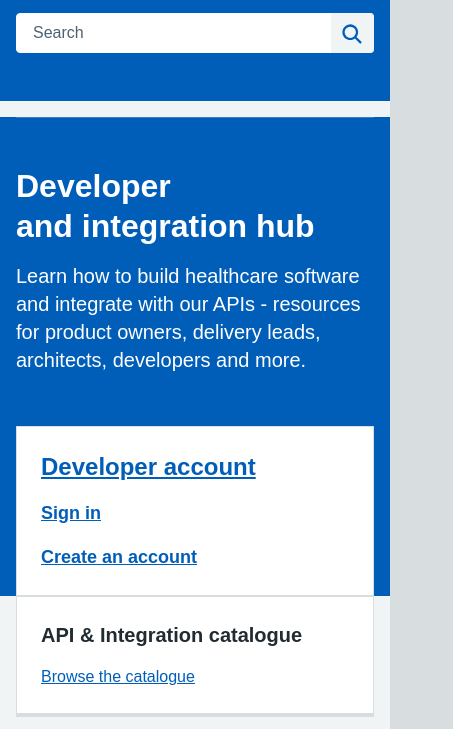
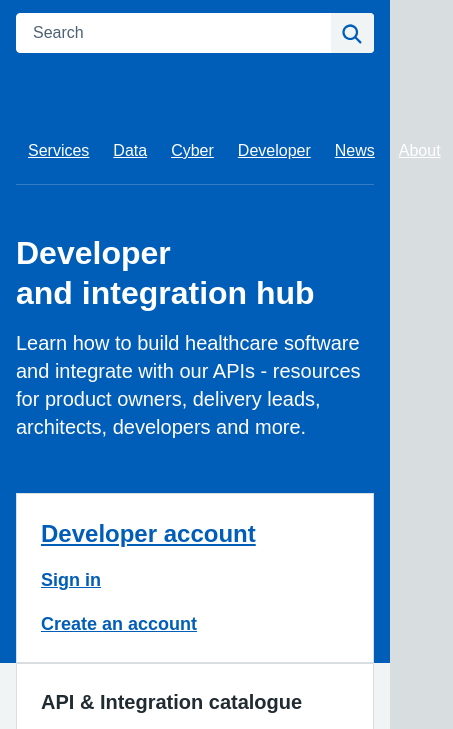
Before and after one commit to jamespallister2/dev-hp, a plain HTML site: page app/views/home.html in a window 390 px wide. Shown: the part 114-843 px from the top of the page, 453 px wide, since content can reach past the window. Drawn offline with Linux system fonts and the light colour scheme; a script that the page names is missing; a web font is replaced by a local one.

Commit message:
Update home.html

```diff
--- a/app/views/home.html
+++ b/app/views/home.html
@@ -109,12 +109,62 @@
 
 
             </div>
-             <div class="nhsuk-header__login"><br><p class="nhsuk-body-l nhsuk-u-margin-bottom-1">
+            <br><p class="nhsuk-body-l nhsuk-u-margin-bottom-1">
  <span class="nhsuk-header__service-name"><a href="/login">Login </a></span></div><p>
 
 
           </div>
       </div>
+
+
+
+</div>
+    <div class="nhsuk-navigation-container">
+      <nav class="nhsuk-navigation" id="header-navigation" role="navigation" aria-label="Primary navigation">
+        <ul class="nhsuk-header__navigation-list">
+          <li class="nhsuk-header__navigation-item">
+            <a class="nhsuk-header__navigation-link"  href="http://digital.nhs.uk/services">
+             Services
+            </a>
+          </li>
+          <li class="nhsuk-header__navigation-item">
+            <a class="nhsuk-header__navigation-link"  href="https://digital.nhs.uk/data">
+              Data
+            </a>
+          </li>
+          <li class="nhsuk-header__navigation-item">
+            <a class="nhsuk-header__navigation-link"  href="https://digital.nhs.uk/cyber">
+              Cyber
+            </a>
+          </li>
+          <li class="nhsuk-header__navigation-item">
+            <a class="nhsuk-header__navigation-link"  href="https://digital.nhs.uk/developer">
+              Developer
+            </a>
+          </li>
+          <li class="nhsuk-header__navigation-item">
+            <a class="nhsuk-header__navigation-link"  href="https://digital.nhs.uk/news">
+              News
+            </a>
+          </li>
+          <li class="nhsuk-header__navigation-item nhsuk-header__navigation-item--home">
+            <a class="nhsuk-header__navigation-link"  href="/">
+              About
+            </a>
+          </li>
+          <li class="nhsuk-mobile-menu-container">
+            <button class="nhsuk-header__menu-toggle nhsuk-header__navigation-link" id="toggle-menu" aria-expanded="false">
+              <span class="nhsuk-u-visually-hidden">Browse</span>
+              More
+              <svg class="nhsuk-icon nhsuk-icon__chevron-down" xmlns="http://www.w3.org/2000/svg" viewBox="0 0 24 24" aria-hidden="true" focusable="false">
+                <path d="M15.5 12a1 1 0 0 1-.29.71l-5 5a1 1 0 0 1-1.42-1.42l4.3-4.29-4.3-4.29a1 1 0 0 1 1.42-1.42l5 5a1 1 0 0 1 .29.71z"></path>
+              </svg>
+            </button>
+          </li>
+        </ul>
+      </nav>
+    </div>
+
 
     </header>
 
```
